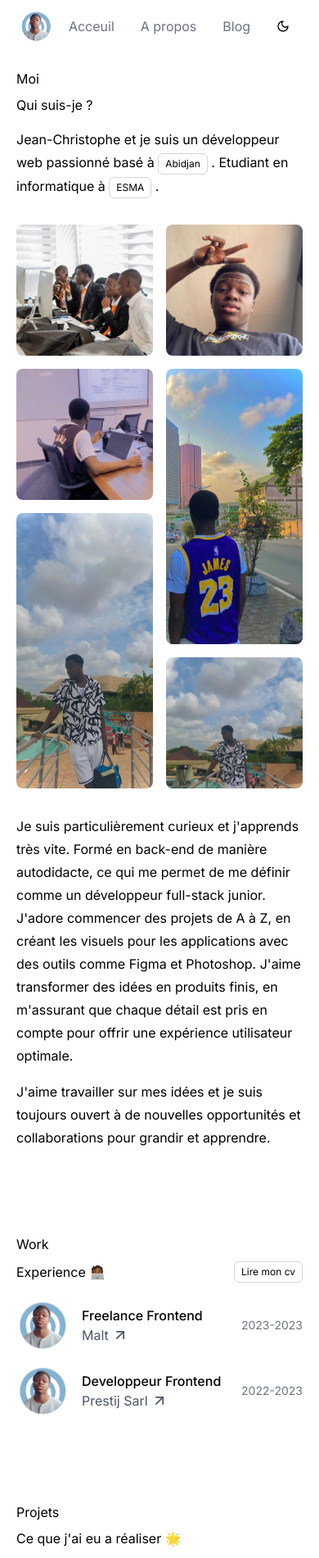
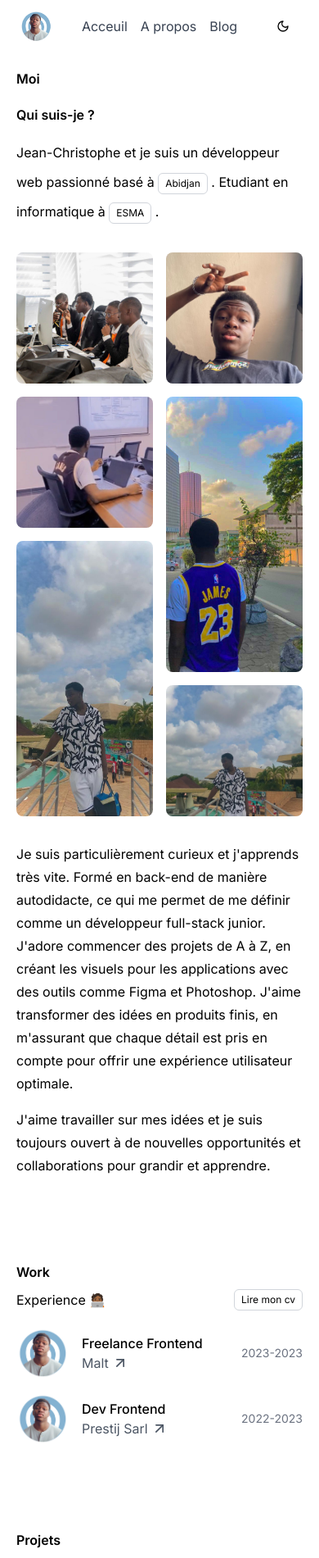
Before and after one commit to jeanchristophe-Git/Portfolio, a Next.js app: page /about in a window 390 px wide. Shown: the top 1901 px of the page at 82% size. Built offline with nearby package versions, Linux system fonts and the light colour scheme.

Commit message:
Gestion des erreurs

```diff
--- a/app/about/page.js
+++ b/app/about/page.js
@@ -43,7 +43,7 @@ export default function PageAbout() {
 
       //xp2
       image_2: logo,
-      work_2: "Developpeur Frontend",
+      work_2: "Dev Frontend",
       ets_2: "Prestij Sarl",
       date_2: "2022-2023"
     }
@@ -92,16 +92,22 @@ export default function PageAbout() {
       {/* Section "À propos de moi" */}
       <div className="mt-16 md:mt-20">
         {aboutMe.map((person) => (
-          <div key={person.id} className='p-5 md:flex md:space-x-20 mt-11'>
-            <div className='flex w-1/12'>{person.status}</div>
+          <div key={person.id} className='p-5 md:flex md:space-x-20 mt-11  '>
+            <div className= ' mb-5 font-semibold  flex w-1/12'>{person.status}</div>
             <div className='mt-2 md:mt-0 w-full'>
               <div className="flex items-center justify-between">
-                <h1 className='font-semi-bold'>Qui suis-je ?</h1>
+                <h1 className='font-semibold'>Qui suis-je ?</h1>
               </div>
-              <div className="mt-4 leading-7">
+              <div className="mt-4 leading-9">
                 {person.name} et je suis un développeur web passionné basé à <Button variant="outline" size="xs">{person.location}</Button> . Etudiant en informatique à  <Link href="/"><Button variant="outline" size="xs">{person.school}</Button></Link> .
               </div>
+
+              {/* images grid */}
+
               <ImageSection/>
+
+               {/* images grid */}
+
               {person.description.map((desc, index) => (
                 <p key={index} className="mt-4 leading-7">{desc}</p>
               ))}
@@ -114,7 +120,7 @@ export default function PageAbout() {
       <div className='mt-16 md:mt-20'>
         {Work.map((projet) => (
           <div key={projet.id} className='p-5 md:flex md:space-x-20 mt-11'>
-            <div className='flex w-1/12'>{projet.status}</div>
+            <div className='flex w-1/12 font-semibold '>{projet.status}</div>
             <div className='mt-2 md:mt-0 w-full'>
               <div className="flex items-center justify-between">
                 <h1 className='font-semi-bold'>{projet.experience}</h1>
@@ -151,7 +157,7 @@ export default function PageAbout() {
       <div className='mt-16 md:mt-20 mb-32 '>
         {sideProject.map((Sideprojet) => (
           <div key={Sideprojet.id} className='p-5 md:flex md:space-x-20 mt-11'>
-            <div className='flex w-1/12'>{Sideprojet.status}</div>
+            <div className='flex w-1/12 font-semibold '>{Sideprojet.status}</div>
             <div className='mt-2 md:mt-0 w-full'>
               <h1 className='font-semi-bold'>{Sideprojet.experience}</h1>
 
--- a/app/blog/page.js
+++ b/app/blog/page.js
@@ -4,8 +4,8 @@ export default function BlogPage() {
     return (
         <div>
             <NavSection />
-            <div className="flex flex-col items-center mt-32 mx-3">
-                <h1 className="text-center">Blog page</h1>
+            <div className="flex flex-col items-center mt-32 mx-5">
+                <h1 className="text-center text-sm md:text-lg ">Blog page</h1>
                 <div className="mt-8">
                     <aside className="bg-black text-white p-6 rounded-lg w-full max-w-lg font-mono dark:bg-slate-100 ">
                         <div className="flex justify-between items-center">
@@ -18,8 +18,8 @@ export default function BlogPage() {
                         </div>
                         <div className="mt-4">
                             <p className="text-green-400 dark:text-green-600 ">$ npm install BlogPage </p>
-                            <p className="text-red-500  dark:text-red-600 ">× ./app/blog/page.js Error: </p>
-                            <p className="text-white dark:text-slate-800 ">Bahh j'ai la flemme mais t'inquiète le blog arrive tres vite 🤣 </p>
+                            <p className="text-red-500  dark:text-red-600 ">× ./src/blog/page.js Error: </p>
+                            <p className="text-white dark:text-slate-800 ">Bahh j'ai la flèmme mais t'inquiète le blog arrive très vite 🤣 </p>
                             <p className="text-green-400 dark:text-green-600 ">$</p>
                         </div>
                     </aside>
--- a/app/page.js
+++ b/app/page.js
@@ -2,7 +2,7 @@
 import HeaderSection from "@/components/header";
 export default function Home() {
   return (
-    <main>
+    <main className=" overflow-hidden " >
      <HeaderSection/>
     </main>
   );
--- a/components/contact.js
+++ b/components/contact.js
@@ -7,13 +7,13 @@ export default function ConctactSection() {
   return (
     <div className=" ml-5 md:ml-0  mb-28" >
       <h1 className="text-3xl font-semibold mt-16  ">Contact</h1>
-      <p className="text-gray-500 font-sans ">
-      Vous pouvez me retrouver sur mes réseaux sociaux ou m'envoyer un e-mail.
+      <p className="text-gray-500 font-sans mx  ">
+      Vous pouvez me retrouver sur mes réseaux <br/> sociaux ou m'envoyer un e-mail.
       </p>
-      <div className="flex space-x-4 items-center mt-8">
+      <div className="flex space-x-4 items-center mt-8 mx-2 gap-3 ">
 
 
-        <section class="flex justify-center items-center">
+        <section class="flex justify-center items-center  ">
          <Link href="https://www.linkedin.com/in/jean-christophe-d%C3%A9sire-bogb%C3%A9-141226307/" >
          <button
             href="https://www.linkedin.com/feed/"
@@ -31,7 +31,7 @@ export default function ConctactSection() {
             >
               <path d="M444.17 32H70.28C49.85 32 32 46.7 32 66.89v374.72C32 461.91 49.85 480 70.28 480h373.78c20.54 0 35.94-18.21 35.94-38.39V66.89C480.12 46.7 464.6 32 444.17 32zm-273.3 373.43h-64.18V205.88h64.18zM141 175.54h-.46c-20.54 0-33.84-15.29-33.84-34.43 0-19.49 13.65-34.42 34.65-34.42s33.85 14.82 34.31 34.42c-.01 19.14-13.31 34.43-34.66 34.43zm264.43 229.89h-64.18V296.32c0-26.14-9.34-44-32.56-44-17.74 0-28.24 12-32.91 23.69-1.75 4.2-2.22 9.92-2.22 15.76v113.66h-64.18V205.88h64.18v27.77c9.34-13.3 23.93-32.44 57.88-32.44 42.13 0 74 27.77 74 87.64z"></path>
             </svg>
-            <span class="absolute opacity-0 group-hover:opacity-100 group-hover:text-gray-700 group-hover:text-sm group-hover:-translate-y-10 duration-700">
+            <span class="absolute opacity-0 group-hover:opacity-100 group-hover:text-gray-700 group-hover:text-sm group-hover:-translate-y-10 duration-700ml-3 ">
               Linkedin
             </span>
           </button>
--- a/components/nav.js
+++ b/components/nav.js
@@ -18,15 +18,15 @@ export default function NavSection() {
               placeholder="blur"
             />
           </div>
-          <ul className="flex space-x-8">
+          <ul className="flex space-x-4 md:space-x-8">
             <li>
-              <Link href="/" className="text-gray-500 hover:text-slate-900  dark:hover:text-gray-50 ">Acceuil</Link>
+              <Link href="/" className="text-gray-700 hover:text-slate-500  dark:text-white  dark:hover:text-slate-500 ">Acceuil</Link>
             </li>
             <li>
-              <Link href="/about" className="text-gray-500 hover:text-slate-900 dark:hover:text-gray-50 ">A propos</Link>
+              <Link href="/about" className="text-gray-700 hover:text-slate-500 dark:text-slate-100  dark:hover:text-slate-500  ">A propos</Link>
             </li>
             <li>
-              <Link href="/blog" className="text-gray-500 hover:text-slate-900 dark:hover:text-gray-50 ">Blog</Link>
+              <Link href="/blog" className="text-gray-700 hover:text-slate-500 dark:text-slate-100  dark:hover:text-slate-500  ">Blog</Link>
             </li>
           </ul>
            <DarkModeToggle/>
--- a/components/project.js
+++ b/components/project.js
@@ -8,6 +8,7 @@ import Link from 'next/link';
 import Homee from '../public/homee.png'
 import Bolle from '../public/Bollestore.png'
 import yCard from '../public/ywllow.png'
+import Bnb from '../public/refonteAirbnb.png'
 
 export default function ProjectSection() {
 
@@ -16,29 +17,38 @@ export default function ProjectSection() {
     const project = [
         {
             id: 1,
-            years: "2024-2003",
+            years: "2024",
             name: "HOMEE",
-            description: "Une application web intelligente qui facilite la vente, l'achat et la location en ligne. ",
+            description: "Une  application web intelligente, facilite la vente, l'achat et la location de biens immobiliers en ligne. Je travaillé sur l'ensemble du cycle de développement. ",
             suite: 'En production ...',
             image: Homee ,
             link:""
         },
         {
             id: 2,
-            years: "2024-2003",
+            years: "2023",
             name: "BolleStore",
-            description: "Appli web e-commerce  ",
+            description: " une application e-commerce en ligne offrant une vaste gamme de produits Apple. Mon rôle était de développer et d'améliorer le front-end pour garantir une expérience utilisateur fluide et intuitive. ",
             suite: 'Voir le projet',
             image: Bolle,
-            link: "www.bollestoreplus.com"
+            link: "https://bollestoreplus.com"
         },
         {
             id: 3,
-            years: "2024-2003",
+            years: "2024",
             name: "Yellow Card",
             description: "Refonte fictive de l'application web Yellow Card, en ajoutant une touche de modernité.",
             suite: 'Voir le projet ',
             image: yCard ,
+            link:""
+        },
+        {
+            id: 3,
+            years: "2024",
+            name: "Airbnb Clone",
+            description: "j'ai entrepris le défi passionnant de cloner l'interface utilisateur et certaines fonctionnalités clés de la célèbre plateforme Airbnb.",
+            suite: 'Voir le projet ',
+            image: Bnb ,
             link:""
         },
     ];
@@ -48,13 +58,16 @@ export default function ProjectSection() {
             <h1 className=' ml-5 md:ml-0 font-medium md:mt-4 '>Projets sélectionnés</h1>
             <div>
                 {project.map((projet) => (
-                    <div key={projet.id} className=' p-5  md:flex  md:space-x-20 mt-11  '>
-                        <div className=' flex  w-4/12 mb-4 md:mb-0  '  >{projet.years}</div>
+                    <div key={projet.id} className=' p-5  md:flex   md:space-x-20 mt-6  '>
+                        <div className='hidden md:flex md:p-1 mb-4 md:mb-0   md:justify-center  '>{projet.years}</div>
                         <div className=' ' >
                             <h1 className=' font-semi-bold mb-4 md:mb-0 ' >{projet.name}</h1>
-                            <p className=' text-gray-500 font-medium mb-4 md:mb-0 ' >{projet.description}</p>
-                            <Link href={projet.link} className=' underline hover:underline-offset-4   ease-in-out  font-medium ' >{projet.suite}</Link>
-                            <div className='  w-full ' >
+                            <p className=' text-gray-500 font-medium mb-4 md:mb-3  ' >{projet.description}</p>
+
+                            <Link href={projet.link} className='  p-2 md:p-1 text-sm border border-gray-300 dark:border-gray-500 rounded-md' >{projet.suite}</Link>
+
+
+                            <div className=' w-full  ' >
                             <Image className='w-full mt-5 rounded-2xl '
                                 src={projet.image}
                                 alt={projet.name}
--- a/components/techno.js
+++ b/components/techno.js
@@ -48,7 +48,7 @@ export default function TechnoSection() {
     },
     {
       id: 6,
-      name: "Tailwind CSS",
+      name: "Tailwind ",
       icon:  <SiTailwindcss />
 ,
     },
```
Also changed, not shown: 1 other file (tests, documents, lock files or other folders).
